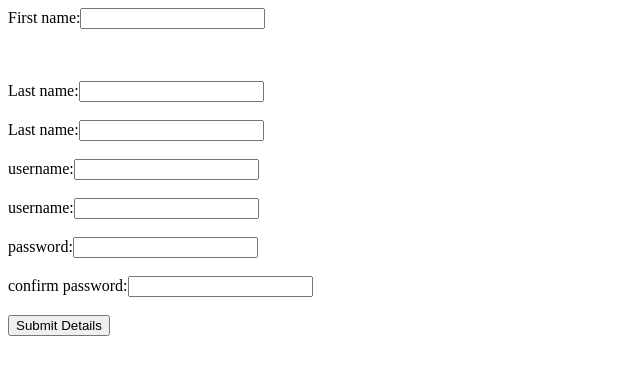
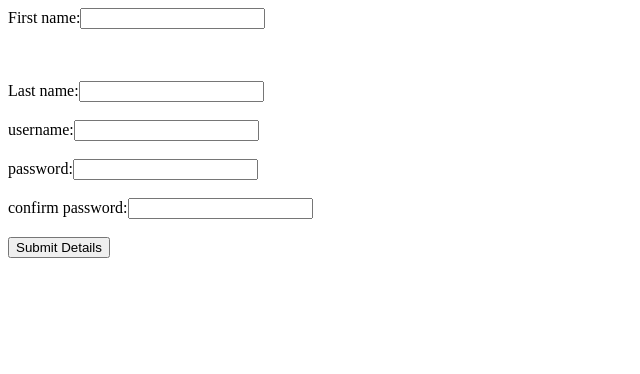
Before and after one commit to sujanpatel/hello-sujan, a plain HTML site: page form1.html in a window 1280 px wide. Shown: the whole page, without its empty margins (0-640 px from the left). Drawn offline with Linux system fonts and the light colour scheme.

Commit message:
all done :))

```diff
--- a/form1.html
+++ b/form1.html
@@ -19,9 +19,9 @@
 </head>
 <body>
 	<form onSubmit=validate()>
-		<p id="id1">First name:<input  type="text" name="firstname"> </p><br><br>
-		Last name:<input type="text" name="lname"><br><br>Last name:<input type="text" name="lname"><br><br>
-		username:<input type="text" name="unmae"> <br><br>username:<input type="text" name="unmae"> <br><br>
+		<p id="id1">First name:<input  type="text" name="fname"> </p><br><br>
+		Last name:<input type="text" name="lname"><br><br>
+		username:<input type="text" name="unmae"> <br><br>
 		password:<input type="password" name="pwd"><br><br>
 		confirm password:<input type="password" name="cpwd"><br><br>
 		<input type="submit" value="Submit Details" name="submit">
```
